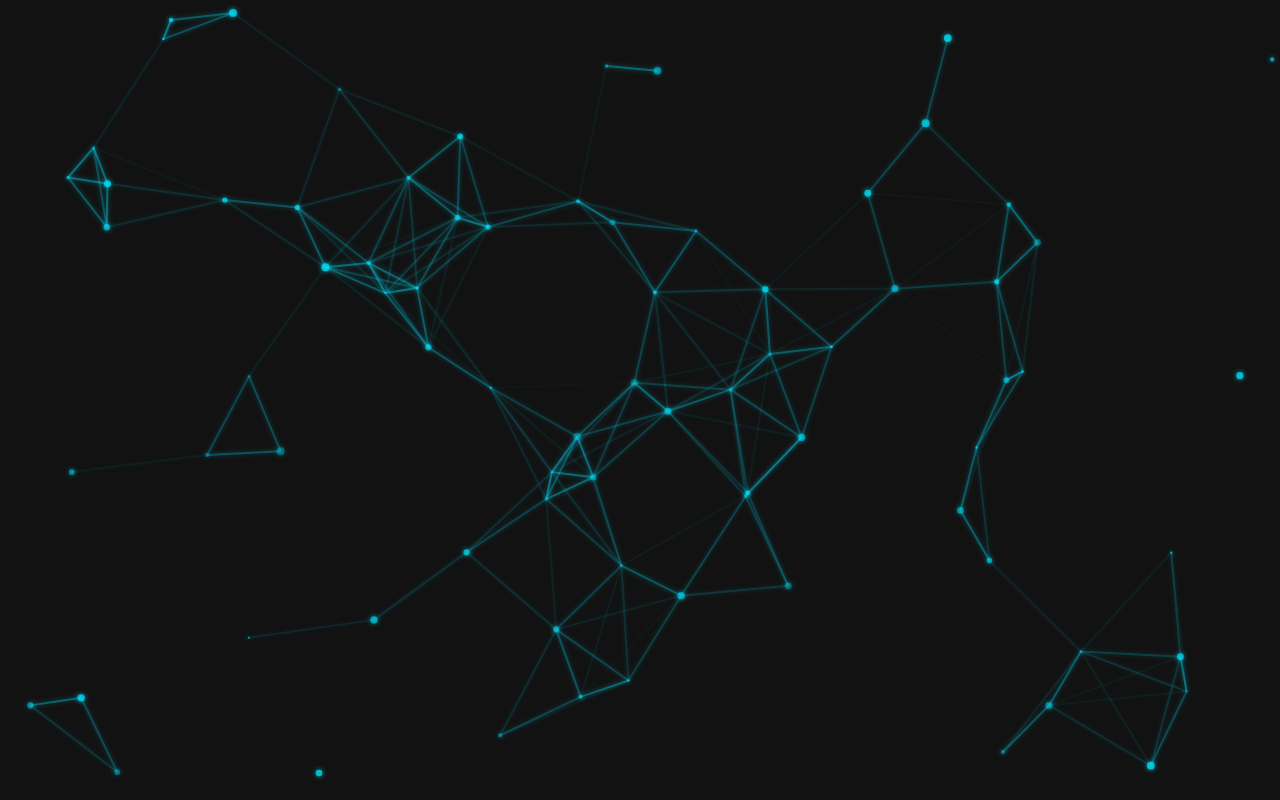
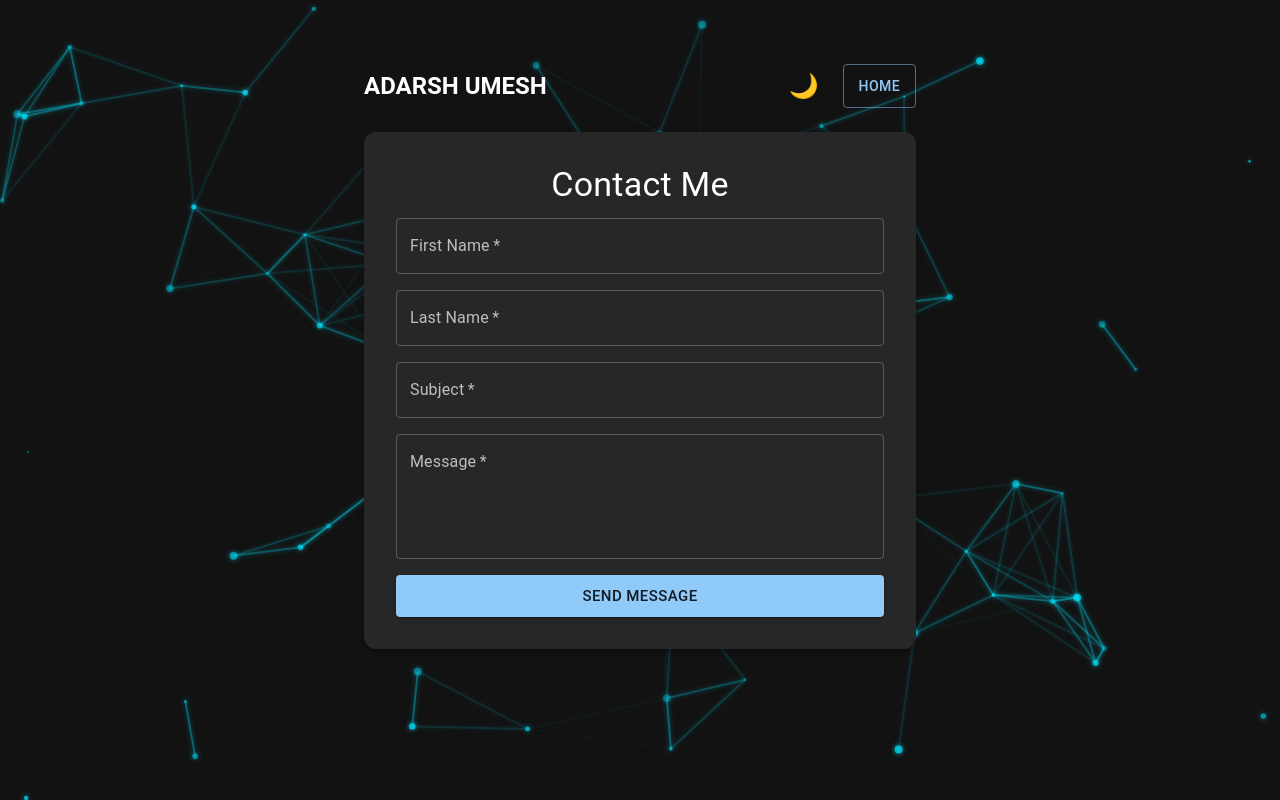
Before and after one commit to adarshumesh5/Resume, a React (Create React App) app in the folder resume/: page /Resume/contact in a window 1280 px wide. Before the commit this address had no page. Built offline with nearby package versions, Linux system fonts and the light colour scheme.

Commit message:
added contact me functionality

```diff
--- a/resume/src/About.js
+++ b/resume/src/About.js
@@ -1,19 +1,30 @@
 import React from 'react';
-import { Container, Typography, Grid, Box, Button } from '@mui/material';
+import { Container, Typography, Grid, Box, Button, IconButton } from '@mui/material';
 import { useNavigate } from 'react-router-dom';
+import { useTheme } from '@mui/material/styles';
+import { useColorMode } from './ThemeContext';
 
 const About = () => {
   const navigate = useNavigate();
+  const theme = useTheme();
+  const { toggleColorMode } = useColorMode();
 
   return (
     <Container sx={{ mt: 5, minHeight: '100vh' }}>
-      <Button
-        variant="outlined"
-        onClick={() => navigate('/resume')}
-        sx={{ mb: 3 }}
-      >
-        ← Back to Resume
-      </Button>
+      {/* Top Bar with Name, Toggle and Back */}
+      <Box display="flex" justifyContent="space-between" alignItems="center" mb={3}>
+        <Typography variant="h5" fontWeight="bold">
+          ADARSH UMESH
+        </Typography>
+        <Box display="flex" gap={2}>
+          <IconButton onClick={toggleColorMode} color="inherit">
+            {theme.palette.mode === "dark" ? "🌙" : "☀️"}
+          </IconButton>
+          <Button variant="outlined" onClick={() => navigate("/")}>
+            Home
+          </Button>
+        </Box>
+      </Box>
 
       <Grid container spacing={4} alignItems="center">
         <Grid item xs={12} md={6}>
--- a/resume/src/App.js
+++ b/resume/src/App.js
@@ -1,25 +1,26 @@
 import './App.css';
 import React from "react";
-import { Container, IconButton, Box } from "@mui/material";
+import { Container, Box } from "@mui/material";
 import { useTheme } from "@mui/material/styles";
-import { useColorMode } from "./ThemeContext";
+
 import Education from './Education';
 import WorkExperience from './WorkExperience';
 import Skills from './Skills';
 import Projects from './Projects';
 import BackgroundParticles from "./BackgroundParticles";
-import Header from './Header';
 import ProfilePicture from './ProfilePicture';
 import NavBar from './NavBar';
 import About from './About';
+import Contact from './Contact';
 import LandingPage from './LandingPage';
+import Header from './Header';
 import { BrowserRouter as Router, Routes, Route } from 'react-router-dom';
 
-function App() {
+function ResumeLayout() {
   const theme = useTheme();
-  const { toggleColorMode } = useColorMode();
 
-  const ResumeLayout = () => (
+
+  return (
     <>
       <NavBar />
       <Container
@@ -28,50 +29,40 @@ function App() {
           padding: 4,
           position: 'relative',
           zIndex: 1,
-          backgroundColor: theme.palette.mode === "dark"
-            ? "rgba(18,18,18,0.6)"
-            : "rgba(255,255,255,0.5)",
+          backgroundColor: theme.palette.mode === "dark" ? "rgba(18,18,18,0.6)" : "rgba(255,255,255,0.5)",
           backdropFilter: 'blur(10px)',
           borderRadius: 2,
-          border: theme.palette.mode === "dark"
-            ? "1px solid rgba(255,255,255,0.1)"
-            : "1px solid rgba(0,0,0,0.1)",
-          boxShadow: theme.palette.mode === "dark"
-            ? "0 0 20px rgba(255,255,255,0.1)"
-            : "0 0 20px rgba(0,0,0,0.05)",
+          border: theme.palette.mode === "dark" ? "1px solid rgba(255,255,255,0.1)" : "1px solid rgba(0,0,0,0.1)",
+          boxShadow: theme.palette.mode === "dark" ? "0 0 20px rgba(255,255,255,0.1)" : "0 0 20px rgba(0,0,0,0.05)",
           minHeight: '100vh'
         }}
       >
-        <Box display="flex" justifyContent="flex-end" mb={2}>
-          <IconButton onClick={toggleColorMode}>
-            {theme.palette.mode === "dark" ? "🌙" : "☀️"}
-          </IconButton>
+
+
+        <Box display="flex" justifyContent="center">
+          <ProfilePicture />
         </Box>
 
-        <div id="about">
-          <ProfilePicture />
-          <Header />
-        </div>
+        <Header center nameOnly />
 
         <div id="education">
           <Education />
         </div>
-
         <div id="experience">
           <WorkExperience />
         </div>
-
         <div id="projects">
           <Projects />
         </div>
-
         <div id="skills">
           <Skills />
         </div>
       </Container>
     </>
   );
+}
 
+function App() {
   return (
     <Router basename="/Resume">
       <BackgroundParticles />
@@ -79,6 +70,7 @@ function App() {
         <Route path="/" element={<LandingPage />} />
         <Route path="/resume" element={<ResumeLayout />} />
         <Route path="/about" element={<About />} />
+        <Route path="/contact" element={<Contact />} />
       </Routes>
     </Router>
   );
--- /dev/null
+++ b/resume/src/Contact.js
@@ -0,0 +1,126 @@
+import React, { useState } from 'react';
+import { Box, TextField, Button, Typography, Container, Paper, IconButton } from '@mui/material';
+import { useNavigate } from 'react-router-dom';
+import { useTheme } from '@mui/material/styles';
+import { useColorMode } from './ThemeContext';
+
+const Contact = () => {
+  const [formData, setFormData] = useState({
+    firstName: '',
+    lastName: '',
+    subject: '',
+    message: ''
+  });
+
+  const [isSubmitting, setIsSubmitting] = useState(false);
+  const [statusMessage, setStatusMessage] = useState(null);
+
+  const handleChange = (e) => {
+    const { name, value } = e.target;
+    setFormData({ ...formData, [name]: value });
+  };
+
+  const handleSubmit = async (e) => {
+    e.preventDefault();
+    setIsSubmitting(true);
+    setStatusMessage(null);
+
+    try {
+      const response = await fetch("https://formspree.io/f/xnnvzyyv", {
+        method: "POST",
+        headers: {
+          "Content-Type": "application/json"
+        },
+        body: JSON.stringify(formData)
+      });
+
+      if (response.ok) {
+        setStatusMessage("✅ Message sent successfully!");
+        setFormData({ firstName: '', lastName: '', subject: '', message: '' });
+      } else {
+        setStatusMessage("❌ Something went wrong. Please try again.");
+      }
+    } catch (error) {
+      setStatusMessage("❌ Network error. Please try later.");
+    } finally {
+      setIsSubmitting(false);
+    }
+  };
+
+  const navigate = useNavigate();
+  const theme = useTheme();
+  const { toggleColorMode } = useColorMode();
+
+  return (
+    <Container maxWidth="sm" sx={{ mt: 8, mb: 6 }}>
+      {/* Top bar with name and controls */}
+      <Box display="flex" justifyContent="space-between" alignItems="center" mb={3}>
+        <Typography variant="h5" fontWeight="bold">
+          ADARSH UMESH
+        </Typography>
+        <Box display="flex" gap={2}>
+          <IconButton onClick={toggleColorMode} color="inherit">
+            {theme.palette.mode === "dark" ? "🌙" : "☀️"}
+          </IconButton>
+          <Button variant="outlined" onClick={() => navigate("/")}>
+            Home
+          </Button>
+        </Box>
+      </Box>
+
+      <Paper elevation={4} sx={{ p: 4, borderRadius: 3 }}>
+        <Typography variant="h4" gutterBottom align="center">
+          Contact Me
+        </Typography>
+
+        <Box component="form" onSubmit={handleSubmit} display="flex" flexDirection="column" gap={2}>
+          <TextField
+            label="First Name"
+            name="firstName"
+            fullWidth
+            value={formData.firstName}
+            onChange={handleChange}
+            required
+          />
+          <TextField
+            label="Last Name"
+            name="lastName"
+            fullWidth
+            value={formData.lastName}
+            onChange={handleChange}
+            required
+          />
+          <TextField
+            label="Subject"
+            name="subject"
+            fullWidth
+            value={formData.subject}
+            onChange={handleChange}
+            required
+          />
+          <TextField
+            label="Message"
+            name="message"
+            multiline
+            rows={4}
+            fullWidth
+            value={formData.message}
+            onChange={handleChange}
+            required
+          />
+          <Button type="submit" variant="contained" size="large" disabled={isSubmitting}>
+            {isSubmitting ? "Sending..." : "Send Message"}
+          </Button>
+        </Box>
+
+        {statusMessage && (
+          <Typography mt={2} align="center" color={statusMessage.includes("✅") ? "success.main" : "error.main"}>
+            {statusMessage}
+          </Typography>
+        )}
+      </Paper>
+    </Container>
+  );
+};
+
+export default Contact;
--- a/resume/src/LandingPage.js
+++ b/resume/src/LandingPage.js
@@ -1,3 +1,4 @@
+
 import React from "react";
 import { Box, Typography, Button, Link, IconButton } from "@mui/material";
 import { useNavigate } from "react-router-dom";
@@ -6,6 +7,7 @@ import GitHubIcon from '@mui/icons-material/GitHub';
 import LinkedInIcon from '@mui/icons-material/LinkedIn';
 import { useTheme } from "@mui/material/styles";
 import { useColorMode } from "./ThemeContext";
+import Contact from "./Contact";
 
 const LandingPage = () => {
   const navigate = useNavigate();
@@ -119,6 +121,11 @@ const LandingPage = () => {
             🚀 View My Resume
           </Button>
         </Box>
+
+        {/* Contact Section Below the Hero */}
+        <Box sx={{ mt: 6, pb: 8 }}>
+          <Contact />
+        </Box>
       </Box>
     </Parallax>
   );
--- a/resume/src/NavBar.js
+++ b/resume/src/NavBar.js
@@ -16,12 +16,14 @@ import { useTheme } from '@mui/material/styles';
 import { useNavigate } from 'react-router-dom';
 import MenuIcon from '@mui/icons-material/Menu';
 import HomeIcon from '@mui/icons-material/Home';
+import { useColorMode } from "./ThemeContext";
 
 const NavBar = () => {
   const theme = useTheme();
   const isMobile = useMediaQuery(theme.breakpoints.down('sm'));
   const [drawerOpen, setDrawerOpen] = useState(false);
   const navigate = useNavigate();
+  const { toggleColorMode } = useColorMode();
 
   const scrollTo = (id) => {
     const el = document.getElementById(id);
@@ -33,6 +35,7 @@ const NavBar = () => {
   const navItems = [
     { label: 'Home', icon: <HomeIcon />, action: () => navigate("/") },
     { label: 'About Me', action: () => navigate("/about") },
+    { label: 'Contact', action: () => navigate("/contact") },
     { label: 'Education', action: () => scrollTo("education") },
     { label: 'Experience', action: () => scrollTo("experience") },
     { label: 'Projects', action: () => scrollTo("projects") },
@@ -65,16 +68,26 @@ const NavBar = () => {
                       <ListItemText primary={item.label} />
                     </ListItem>
                   ))}
+                  <ListItem>
+                    <IconButton onClick={toggleColorMode} color="inherit">
+                      {theme.palette.mode === "dark" ? "🌙" : "☀️"}
+                    </IconButton>
+                  </ListItem>
                 </List>
               </Drawer>
             </>
           ) : (
-            navItems.map((item, index) => (
-              <Button key={index} onClick={item.action} color="inherit">
-                {item.icon ? <HomeIcon sx={{ mr: 1 }} /> : null}
-                {item.label !== 'Home' && item.label}
-              </Button>
-            ))
+            <>
+              {navItems.map((item, index) => (
+                <Button key={index} onClick={item.action} color="inherit">
+                  {item.icon ? <HomeIcon sx={{ mr: 1 }} /> : null}
+                  {item.label !== 'Home' && item.label}
+                </Button>
+              ))}
+              <IconButton onClick={toggleColorMode} color="inherit">
+                {theme.palette.mode === "dark" ? "🌙" : "☀️"}
+              </IconButton>
+            </>
           )}
         </Toolbar>
       </AppBar>
```
Also changed, not shown: resume/src/SocialIcons.js (added, +37 -0 lines).
